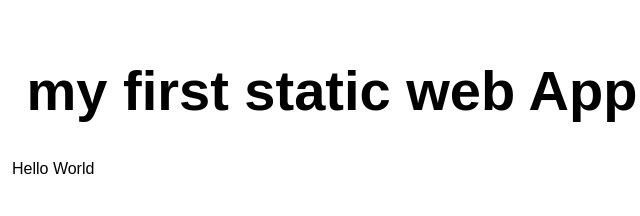
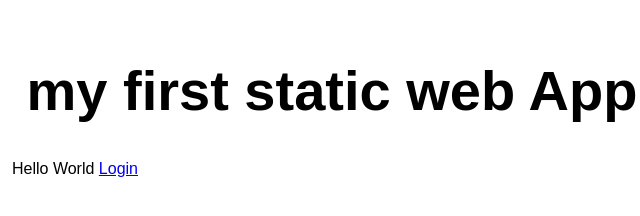
Before and after one commit to akhila7330990/my-first-static-web-app, a website: page src/index.html in a window 1280 px wide. Shown: the full height of the page, 308-948 px from the left. Drawn offline with Linux system fonts and the light colour scheme.

Commit message:
Update index.html

```diff
--- a/src/index.html
+++ b/src/index.html
@@ -12,6 +12,7 @@
   <main>
     <h1>my first static web App</h1>
     <p>Hello World</p1>
+    <a href="/.auth/login/github">Login</a>
   </main>
 </body>
 
```
